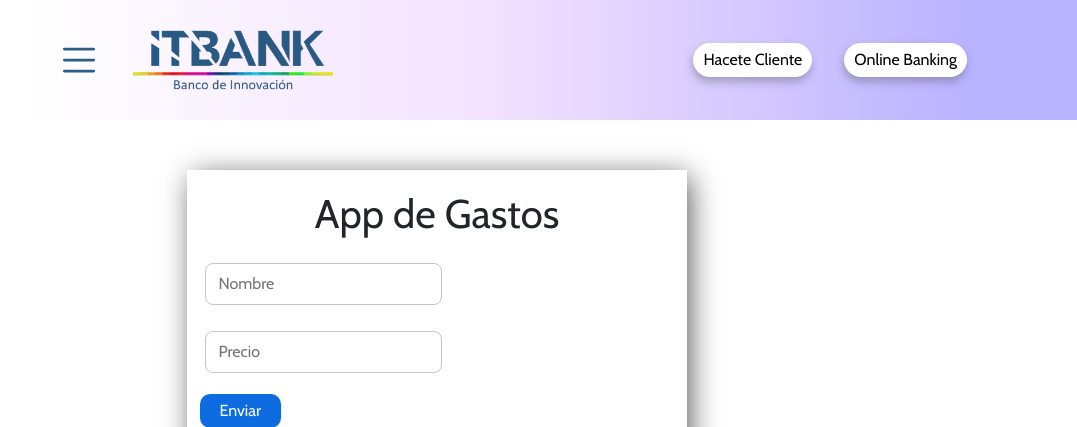
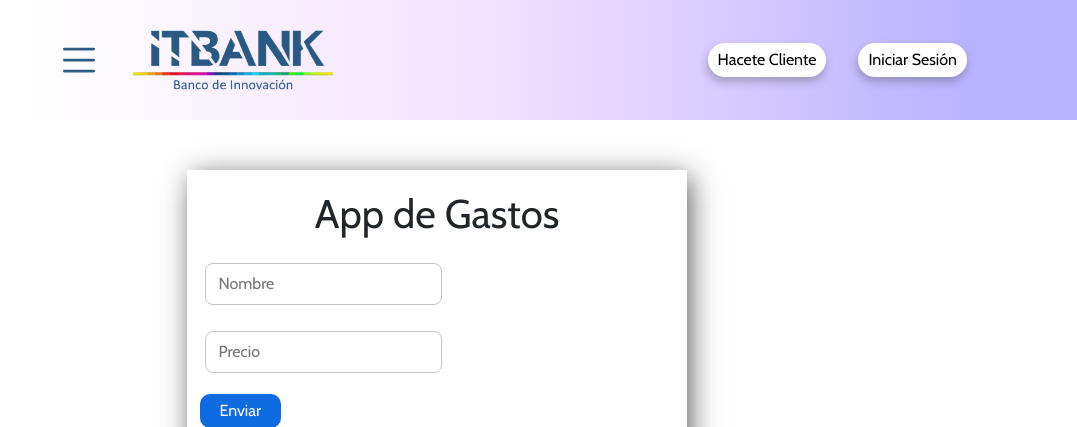
Before and after one commit to Tryal1/Itbank-fullStack, a Django app: page /calculadora/ in a window 1280 px wide. Shown: the top 427 px of the page, without its empty margins (203-1280 px from the left). Run offline with Django 4.2, Linux system fonts and the light colour scheme.

Commit message:
style commit

```diff
--- a/itbankFs/templates/header.html
+++ b/itbankFs/templates/header.html
@@ -30,7 +30,7 @@
         </form>
         {%else%}
         <a class="registerOpen">Hacete Cliente</a>
-        <a class="open">Online Banking</a>
+        <a class="open">Iniciar Sesión</a>
         {%endif%}
 
     </div>
```
